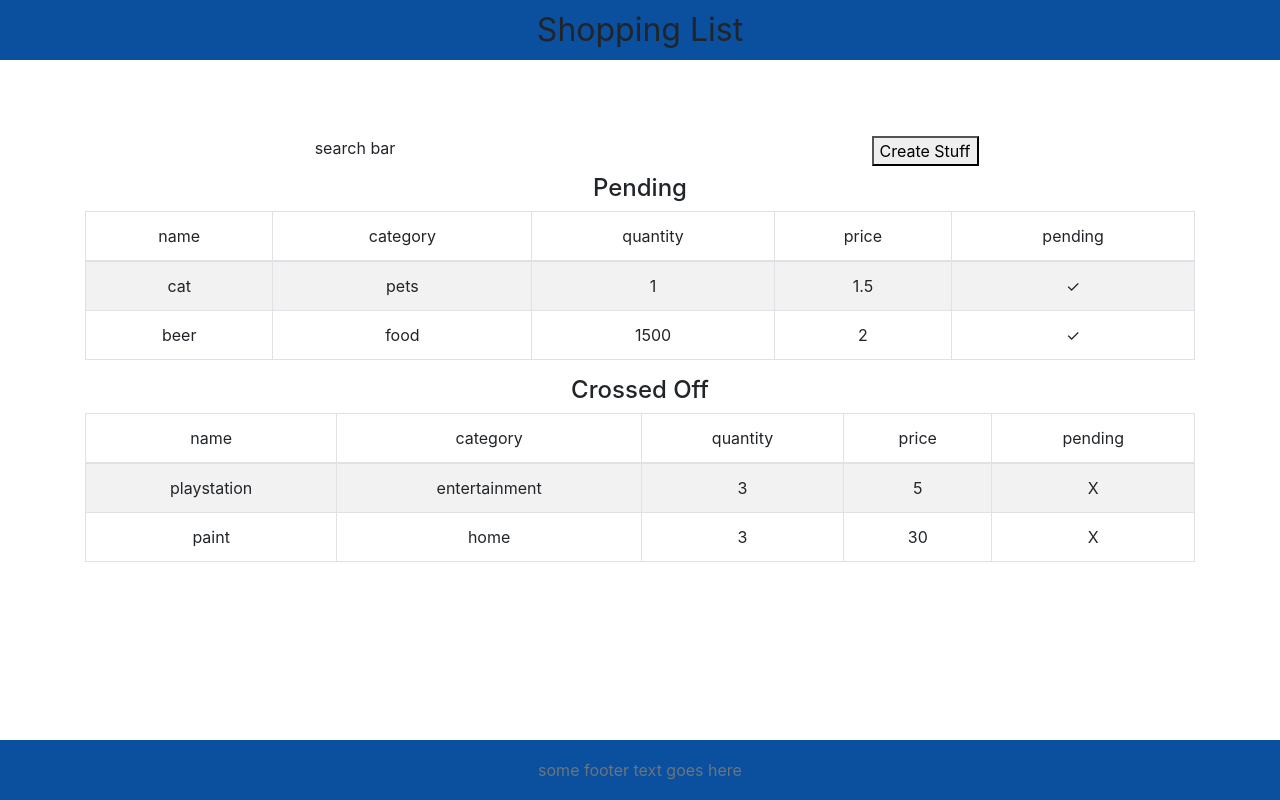
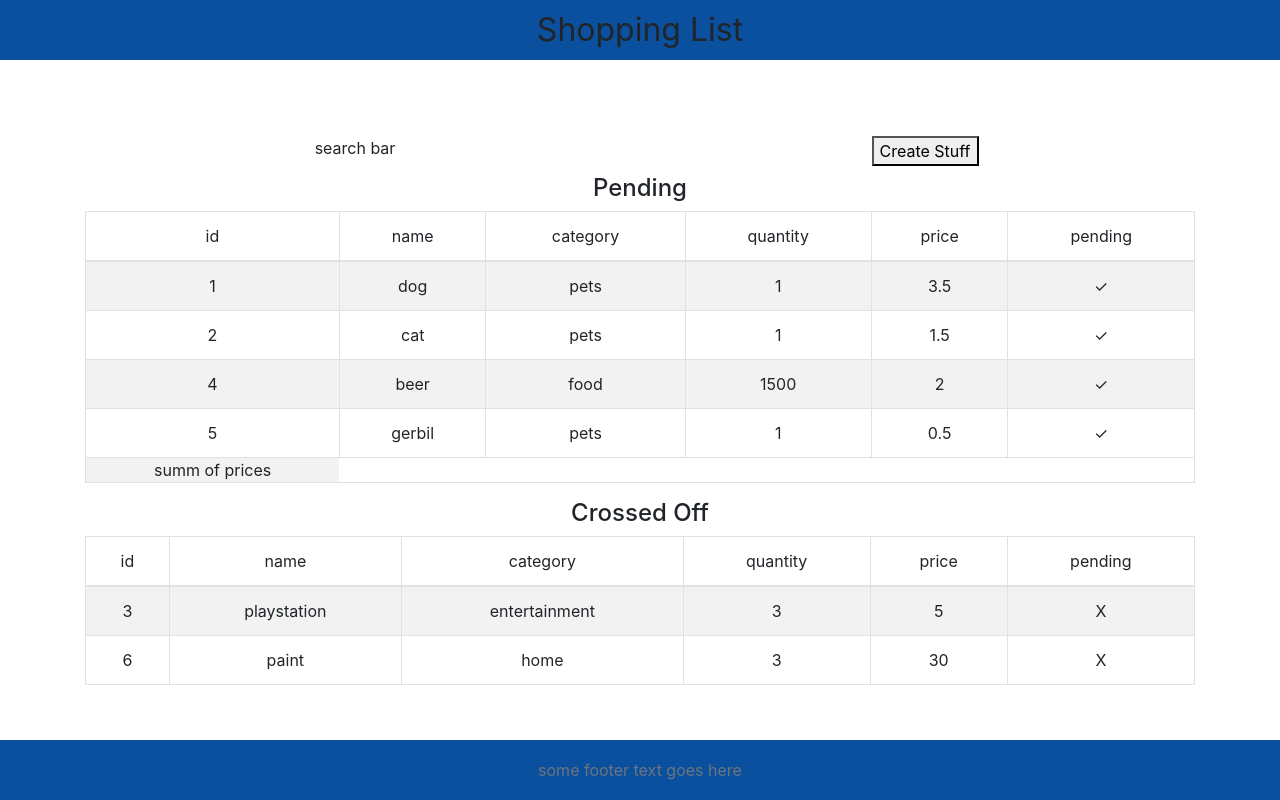
Before and after one commit to Spazcool/riceReactDemo, a React (Create React App) app: page / in a window 1280 px wide. Built offline with nearby package versions, Linux system fonts and the light colour scheme.

Commit message:
simplify footer, udpate fake list to have ids, add togglePending func to app.js and pass it to list.js

```diff
--- a/src/App.js
+++ b/src/App.js
@@ -12,6 +12,24 @@ import 'bootstrap/dist/css/bootstrap.min.css';
 
 
 function App() {
+  const togglePending = (e) => {
+    const rowID = e.target.parentElement.id.substring(4);
+
+    // const item = data.filter(datum => datum.id === parseInt(rowID))[0];
+
+    // item.pending = !item.pending;
+
+    data.forEach(item => {
+      if(item.id === parseInt(rowID)){
+        item.pending = !item.pending;
+      }
+    })
+
+    console.log(data)
+    // console.log(item)
+    // console.log('clicked ', e.target.parentElement) // gives me the row
+  }
+
   return (
     <div className="App">
     <Header/>
@@ -26,7 +44,10 @@ function App() {
       </Row>
       <Row className="mt-2 mb-2 thing">
         <Col>
-          <List data={data}/>
+          <List
+            data={data}
+            togglePending={togglePending}
+          />
         </Col>
       </Row>
     </Container>
--- a/src/components/Footer.js
+++ b/src/components/Footer.js
@@ -1,7 +1,7 @@
 import React from 'react';
-import Container from 'react-bootstrap/Container';
-import Row from 'react-bootstrap/Row';
-import Col from 'react-bootstrap/Col';
+// import Container from 'react-bootstrap/Container';
+// import Row from 'react-bootstrap/Row';
+// import Col from 'react-bootstrap/Col';
 import '../App.css';
 
 function Footer(){
--- a/src/components/List.js
+++ b/src/components/List.js
@@ -5,7 +5,7 @@ import '../App.css';
 
 function List(props){
 
-  const createRow = (datum, index) => {
+  const createRow = (datum, index, header) => {
     const att = Object.keys(datum);
     const cells = att.map((cell) => (
         <td key={`${cell}-cell-${index}`}>
@@ -16,22 +16,26 @@ function List(props){
         </td>
       ));
 
-    return (
-      <tr>
+      return (
+      <tr onClick={(event) => props.togglePending(event)} id={`row-${datum.id}`} key={`row-${datum.id}`}>
         {cells}
       </tr>
     )
   }
+
+  // clickevent to toggle pending value when row is clicked on
+  // make category, quantity & price editble text fields
 
   return(
     <>
       <h4>Pending</h4>
       <Tables striped bordered hover>
         <thead>
-          {createRow(Object.keys(props.data[0]))}
+          {createRow(Object.keys(props.data[0]), null, true)}
         </thead>
         <tbody>
           {props.data.filter((el) => el.pending === true).map((el)=> createRow(el))}
+          <tr>summ of prices</tr>
         </tbody>
       </Tables>
       <h4>Crossed Off</h4>
@@ -40,7 +44,7 @@ function List(props){
           {createRow(Object.keys(props.data[0]))}
         </thead>
         <tbody>
-        {props.data.filter((el) => el.pending === false).map((el)=> createRow(el))}
+          {props.data.filter((el) => el.pending === false).map((el)=> createRow(el))}
         </tbody>
       </Tables>
     </>
--- a/src/data/fakeItems.json
+++ b/src/data/fakeItems.json
@@ -1,6 +1,15 @@
 
 [
     {
+      "id" : 1,
+      "name" : "dog",
+      "category" : "pets",
+      "quantity" : 1,
+      "price" : 3.5,
+      "pending" : true
+    },
+    {
+      "id" : 2,
       "name" : "cat",
       "category" : "pets",
       "quantity" : 1,
@@ -8,6 +17,7 @@
       "pending" : true
     },
     {
+      "id" : 3,
       "name" : "playstation",
       "category" : "entertainment",
       "quantity" : 3,
@@ -15,6 +25,7 @@
       "pending" : false
     },
     {
+      "id" : 4,
       "name" : "beer",
       "category" : "food",
       "quantity" : 1500,
@@ -22,6 +33,15 @@
       "pending" : true
     },
     {
+      "id" : 5,
+      "name" : "gerbil",
+      "category" : "pets",
+      "quantity" : 1,
+      "price" : 0.5,
+      "pending" : true
+    },
+    {
+      "id" : 6,
       "name" : "paint",
       "category" : "home",
       "quantity" : 3,
```
Also changed, not shown: 2 other files (tests, documents, lock files or other folders).
